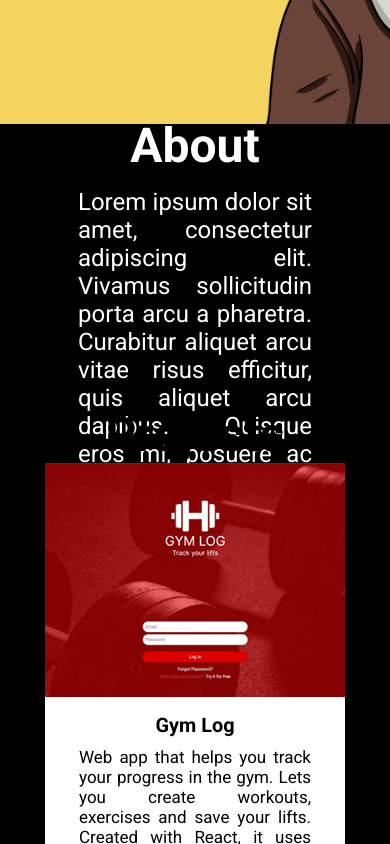
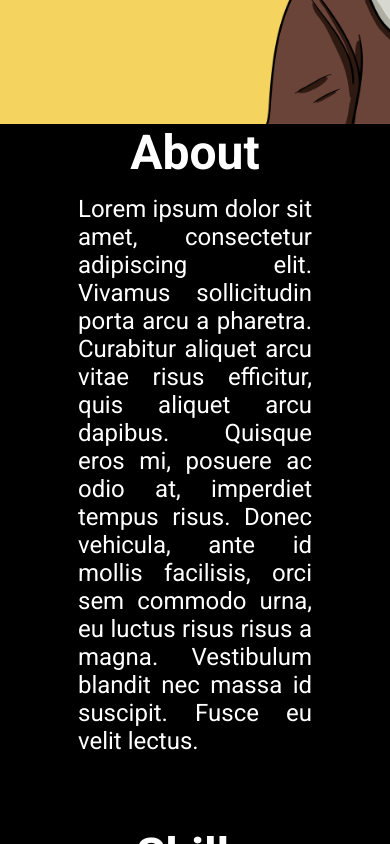
Before and after one commit to adriapujol/portfolio, a React (Create React App) app: page / in a window 390 px wide. Shown: the part 720-1564 px from the top of the page. Built offline with nearby package versions, Linux system fonts and the light colour scheme; a web font is replaced by a local one.

Commit message:
responsive background fixed, no overflow projects

```diff
--- a/src/App.scss
+++ b/src/App.scss
@@ -10,11 +10,13 @@ $yellow: #f4d35e;
 $black: #000000;
 
 .content-wrapper {
-    height: 100vh;
+    height: 100%;
+    min-height: 100vh;
     width: 100%;
 
     .full-box {
         height: 100%;
+        min-height: 100vh;
         width: 100%;
         display: flex;
         justify-content: center;
--- a/src/pages/Home.scss
+++ b/src/pages/Home.scss
@@ -5,6 +5,7 @@ $yellow: #f4d35e;
     justify-content: space-around;
     align-items: center;
     height: 100%;
+    min-height: 100vh;
     width: 75%;
 
     .landing-img {
--- a/src/pages/Projects.scss
+++ b/src/pages/Projects.scss
@@ -12,5 +12,7 @@
         justify-content: center;
         align-items: center;
         flex-wrap: wrap;
+        width: 100%;
+        height: 100%;
     }
 }
```
